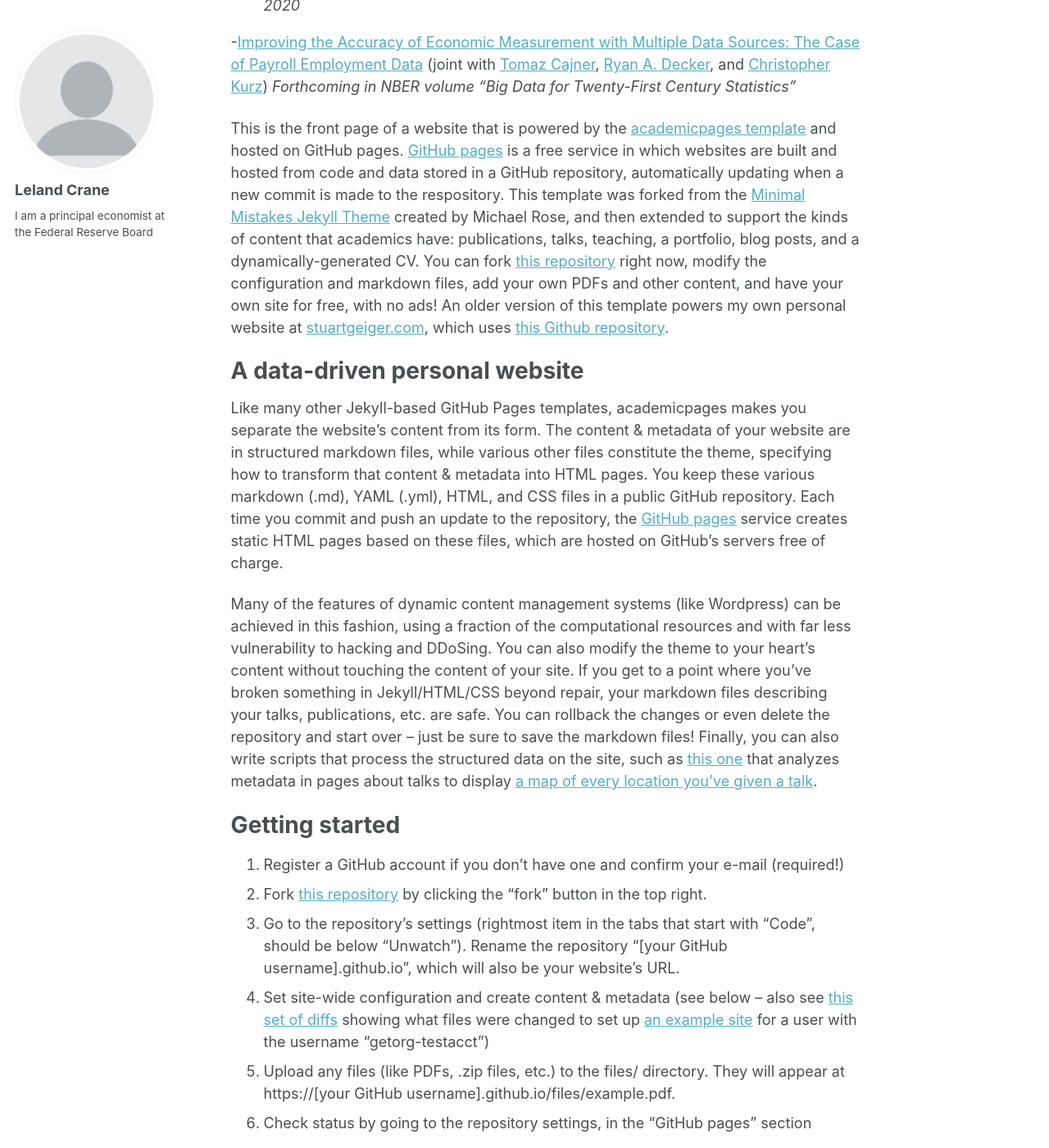
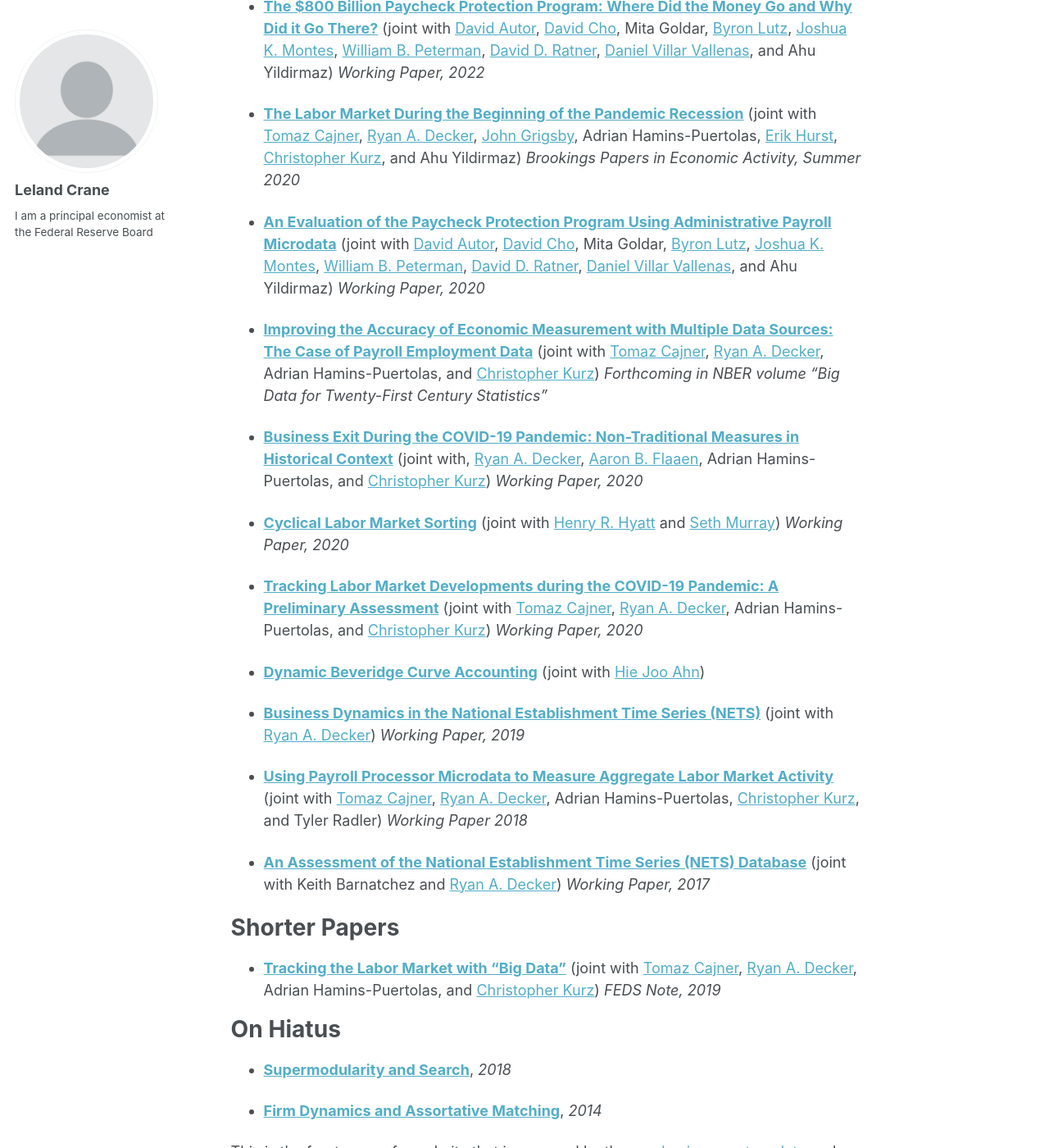
Before and after one commit to ldcrane/ldcrane.github.io, a Jekyll site: the page built from _pages/about.md, in a window 1280 px wide and 1400 px high, scrolled down 266 px. Shown: the whole window at 82% size. Built offline with Jekyll 4.4.1, drawn with Linux system fonts in a browser that asks for light colours.

Commit message:
Adding local copies of papers

```diff
--- a/_pages/about.md
+++ b/_pages/about.md
@@ -8,10 +8,47 @@ redirect_from:
   - /about.html
 ---
 
-- [The Labor Market During the Beginning of the Pandemic Recession](https://www.brookings.edu/wp-content/uploads/2020/06/SU20_S1_Cajner-et-al._-combined.pdf) (joint with [Tomaz Cajner](https://sites.google.com/site/cajner/), [Ryan A. Decker](https://www.rdecker.net/), [John Grigsby](https://sites.google.com/view/john-grigsby/), Adrian Hamins-Puertolas, [Erik Hurst](https://erikhurst.com/), [Christopher Kurz](https://www.federalreserve.gov/econres/christopher-j-kurz.htm), and Ahu Yildirmaz) *Brookings Papers in Economic Activity, Summer 2020*
 
--[Improving the Accuracy of Economic Measurement with Multiple Data Sources: The Case of Payroll Employment Data](https://www.nber.org/books-and-chapters/big-data-twenty-first-century-economic-statistics/improving-accuracy-economic-measurement-multiple-data-sources-case-payroll-employment-data)  (joint with [Tomaz Cajner](https://sites.google.com/site/cajner/), [Ryan A. Decker](https://www.rdecker.net/), and [Christopher Kurz](https://www.federalreserve.gov/econres/christopher-j-kurz.htm)) *Forthcoming in NBER volume "Big Data for Twenty-First Century Statistics"*
+[CV](/files/crane-CV.pdf)
+======
 
+
+Papers
+======
+
+- [**The $800 Billion Paycheck Protection Program: Where Did the Money Go and Why Did it Go There?**](https://www.nber.org/papers/w29669) (joint with [David Autor](https://economics.mit.edu/faculty/dautor), [David Cho](https://www.david-cho.com/), Mita Goldar, [Byron Lutz](https://sites.google.com/view/byron-lutz/home), [Joshua K. Montes](https://sites.google.com/site/joshuamontes/), [William B. Peterman](http://williampeterman.com/), [David D. Ratner](https://sites.google.com/site/ddratner/), [Daniel Villar Vallenas](https://www.federalreserve.gov/econres/daniel-villar-vallenas.htm), and Ahu Yildirmaz) *Working Paper, 2022*
+
+- [**The Labor Market During the Beginning of the Pandemic Recession**](https://www.brookings.edu/wp-content/uploads/2020/06/SU20_S1_Cajner-et-al._-combined.pdf) (joint with [Tomaz Cajner](https://sites.google.com/site/cajner/), [Ryan A. Decker](https://www.rdecker.net/), [John Grigsby](https://sites.google.com/view/john-grigsby/), Adrian Hamins-Puertolas, [Erik Hurst](https://erikhurst.com/), [Christopher Kurz](https://www.federalreserve.gov/econres/christopher-j-kurz.htm), and Ahu Yildirmaz) *Brookings Papers in Economic Activity, Summer 2020*
+
+- [**An Evaluation of the Paycheck Protection Program Using Administrative Payroll Microdata**](https://blueprintlabs.mit.edu/research/an-evaluation-of-the-paycheck-protection-program-using-administrative-payroll-microdata/) (joint with [David Autor](https://economics.mit.edu/faculty/dautor), [David Cho](https://www.david-cho.com/), Mita Goldar, [Byron Lutz](https://sites.google.com/view/byron-lutz/home), [Joshua K. Montes](https://sites.google.com/site/joshuamontes/), [William B. Peterman](http://williampeterman.com/), [David D. Ratner](https://sites.google.com/site/ddratner/), [Daniel Villar Vallenas](https://www.federalreserve.gov/econres/daniel-villar-vallenas.htm), and Ahu Yildirmaz) *Working Paper, 2020*
+
+- [**Improving the Accuracy of Economic Measurement with Multiple Data Sources: The Case of Payroll Employment Data**](https://www.nber.org/books-and-chapters/big-data-twenty-first-century-economic-statistics/improving-accuracy-economic-measurement-multiple-data-sources-case-payroll-employment-data)  (joint with [Tomaz Cajner](https://sites.google.com/site/cajner/), [Ryan A. Decker](https://www.rdecker.net/), Adrian Hamins-Puertolas, and [Christopher Kurz](https://www.federalreserve.gov/econres/christopher-j-kurz.htm)) *Forthcoming in NBER volume "Big Data for Twenty-First Century Statistics"*
+
+- [**Business Exit During the COVID-19 Pandemic: Non-Traditional Measures in Historical Context**](https://www.federalreserve.gov/econres/feds/business-exit-during-the-covid-19-pandemic.htm) (joint with, [Ryan A. Decker](https://www.rdecker.net/), [Aaron B. Flaaen](https://www.aaronflaaen.com/), Adrian Hamins-Puertolas, and [Christopher Kurz](https://www.federalreserve.gov/econres/christopher-j-kurz.htm)) *Working Paper, 2020*
+
+- [**Cyclical Labor Market Sorting**](https://drive.google.com/file/d/1-Y3g26szsOYuM9iT_TojjqkbNrPbifkl/view) (joint with [Henry R. Hyatt](https://henryrhyatt.com/) and [Seth Murray](https://www.sethmurrayecon.com/)) *Working Paper, 2020*
+
+- [**Tracking Labor Market Developments during the COVID-19 Pandemic: A Preliminary Assessment**](https://www.federalreserve.gov/econres/feds/files/2020030pap.pdf)  (joint with [Tomaz Cajner](https://sites.google.com/site/cajner/), [Ryan A. Decker](https://www.rdecker.net/), Adrian Hamins-Puertolas, and [Christopher Kurz](https://www.federalreserve.gov/econres/christopher-j-kurz.htm)) *Working Paper, 2020*
+
+- [**Dynamic Beveridge Curve Accounting**](https://www.federalreserve.gov/econres/feds/files/2020027pap.pdf) (joint with [Hie Joo Ahn](https://sites.google.com/site/hiejooahn/))
+
+- [**Business Dynamics in the National Establishment Time Series (NETS)**](https://www.federalreserve.gov/econres/feds/files/2019034pap.pdf)  (joint with [Ryan A. Decker](https://www.rdecker.net/)) *Working Paper, 2019*
+
+- [**Using Payroll Processor Microdata to Measure Aggregate Labor Market Activity**](https://www.federalreserve.gov/econres/feds/files/2018005pap.pdf) (joint with [Tomaz Cajner](https://sites.google.com/site/cajner/), [Ryan A. Decker](https://www.rdecker.net/), Adrian Hamins-Puertolas, [Christopher Kurz](https://www.federalreserve.gov/econres/christopher-j-kurz.htm), and Tyler Radler) *Working Paper 2018*
+
+- [**An Assessment of the National Establishment Time Series (NETS) Database**](https://www.federalreserve.gov/econres/feds/files/2017110pap.pdf)  (joint with Keith Barnatchez and [Ryan A. Decker](https://www.rdecker.net/)) *Working Paper, 2017*
+
+Shorter Papers
+======
+
+- [**Tracking the Labor Market with "Big Data"**](https://www.federalreserve.gov/econres/notes/feds-notes/tracking-the-labor-market-with-big-data-20190920.htm) (joint with [Tomaz Cajner](https://sites.google.com/site/cajner/), [Ryan A. Decker](https://www.rdecker.net/), Adrian Hamins-Puertolas, and [Christopher Kurz](https://www.federalreserve.gov/econres/christopher-j-kurz.htm)) *FEDS Note, 2019*
+
+On Hiatus
+======
+
+- [**Supermodularity and Search**](https://drive.google.com/file/d/1Nql4r3LmuPhsOIz2Ux-LVK-wG7KkEOST/view), *2018*
+
+- [**Firm Dynamics and Assortative Matching**](https://www2.census.gov/ces/wp/2014/CES-WP-14-25.pdf), *2014*
 
 This is the front page of a website that is powered by the [academicpages template](https://github.com/academicpages/academicpages.github.io) and hosted on GitHub pages. [GitHub pages](https://pages.github.com) is a free service in which websites are built and hosted from code and data stored in a GitHub repository, automatically updating when a new commit is made to the respository. This template was forked from the [Minimal Mistakes Jekyll Theme](https://mmistakes.github.io/minimal-mistakes/) created by Michael Rose, and then extended to support the kinds of content that academics have: publications, talks, teaching, a portfolio, blog posts, and a dynamically-generated CV. You can fork [this repository](https://github.com/academicpages/academicpages.github.io) right now, modify the configuration and markdown files, add your own PDFs and other content, and have your own site for free, with no ads! An older version of this template powers my own personal website at [stuartgeiger.com](http://stuartgeiger.com), which uses [this Github repository](https://github.com/staeiou/staeiou.github.io).
 
```
Also changed, not shown: 3 other files.
